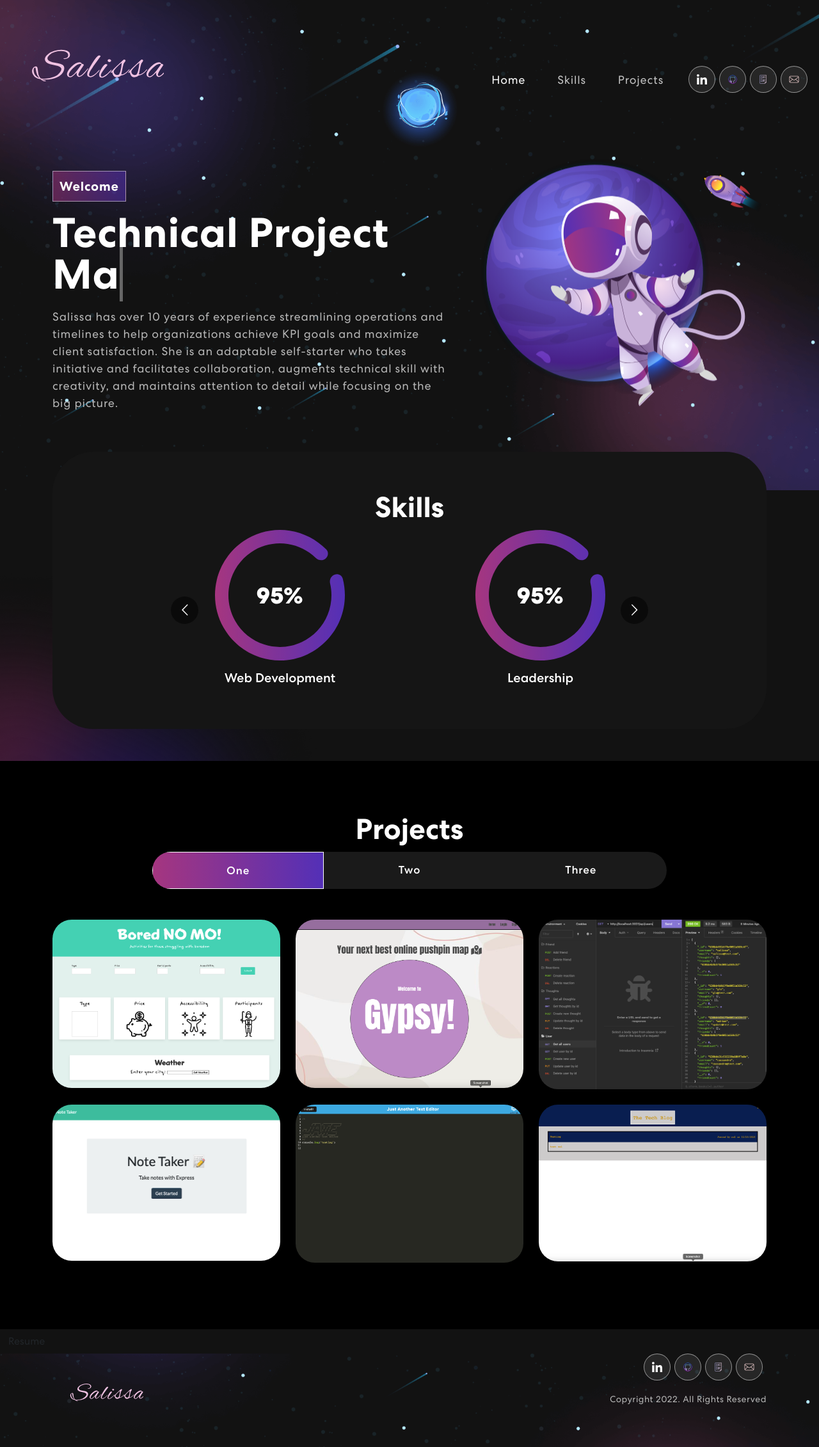
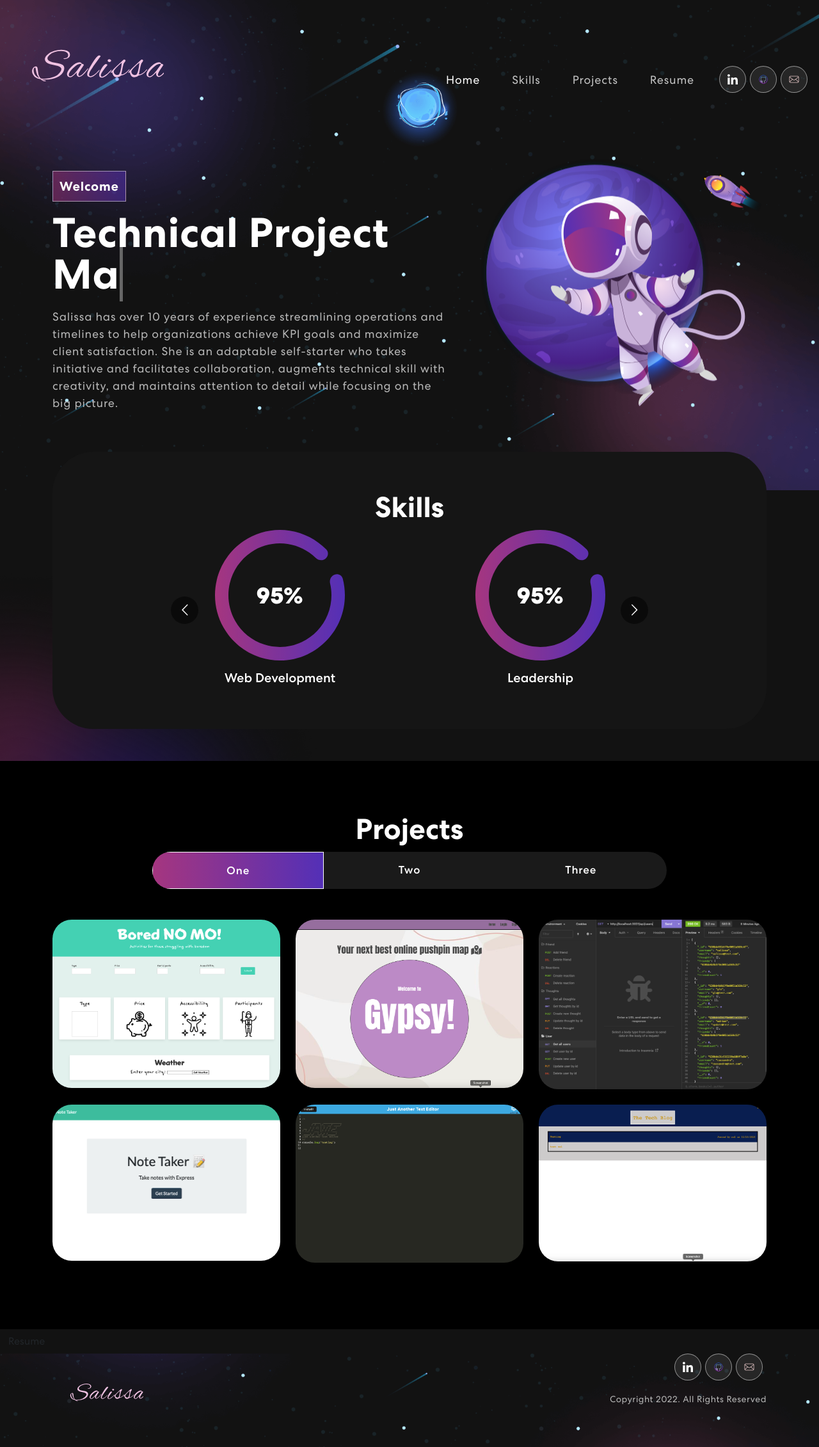
Before and after one commit to Salissa4/Salissa, a React (Create React App) app: page / in a window 1280 px wide. Shown: the whole page at 64% size. Built offline with nearby package versions, Linux system fonts and the light colour scheme.

Commit message:
removing resume div at bottom, adding resume to navbar

```diff
--- a/src/components/Banner.js
+++ b/src/components/Banner.js
@@ -1,6 +1,5 @@
 import { useState, useEffect } from 'react';
 import { Container, Row, Col } from 'react-bootstrap';
-// import { ArrowRightCircle } from 'react-bootstrap-icons';
 import headerImg from '../assets/images/header-img.svg';
 import 'animate.css';
 import TrackVisibility from 'react-on-screen';
@@ -58,7 +57,6 @@ export default function Banner () {
                                 <span className='tagline'>Welcome</span>
                                 <h1><span className='txt-rotate' dataPeriod='1000' data-rotate='[ "Technical Project Manager", "Web Developer"]'><span className='wrap'>{text}</span></span></h1>
                                 <p>Salissa has over 10 years of experience streamlining operations and timelines to help organizations achieve KPI goals and maximize client satisfaction. She is an adaptable self-starter who takes initiative and facilitates collaboration, augments technical skill with creativity, and maintains attention to detail while focusing on the big picture.</p>
-                                {/* <button onClick={() => console.log('connect')}>Connect<ArrowRightCircle size={25}/></button> */}
                             </div>}
                         </TrackVisibility>
                     </Col>
--- a/src/components/Footer.js
+++ b/src/components/Footer.js
@@ -2,8 +2,8 @@ import { Container, Row, Col } from 'react-bootstrap';
 import sal2 from '../assets/images/sal2.svg';
 import navIcon1 from '../assets/images/nav-icon1.svg';
 import git2 from '../assets/images/git2.png';
-import Pdf from '../assets/docs/SH.pdf';
-import resume from '../assets/images/resume.png';
+// import Pdf from '../assets/docs/SH.pdf';
+// import resume from '../assets/images/resume.png';
 import email from '../assets/images/email.png'
 
 export default function Footer () {
@@ -18,7 +18,7 @@ export default function Footer () {
                         <div className='social-icon'>
                             <a href='https://www.linkedin.com/in/salissah/'><img src={navIcon1} alt='linkedin icon' /></a>
                             <a href='https://github.com/Salissa4'><img src={git2} alt='github icon' /></a>
-                            <a href={Pdf} target="_black"><img src={resume} alt='document'/></a>
+                            {/* <a href={Pdf}><img src={resume} alt='document'/></a> */}
                             <a href="mailto:salissa4@gmail.com?"><img src={email} alt='envelope'/></a>
                         </div>
                         <p>Copyright 2022. All Rights Reserved</p>
--- a/src/components/NavBar.js
+++ b/src/components/NavBar.js
@@ -46,12 +46,13 @@ export default function NavBar () {
               <Nav.Link href='#home' className={activeLink === 'home' ? 'active navbar-link' : 'navbar-link'} onClick={() => onUpdateActiveLink('home')}>Home</Nav.Link>
               <Nav.Link href='#skills' className={activeLink === 'skills' ? 'active navbar-link' : 'navbar-link'} onClick={() => onUpdateActiveLink('skills')}>Skills</Nav.Link>
               <Nav.Link href="#projects" className={activeLink === 'projects' ? 'active navbar-link' : 'navbar-link'} onClick={() => onUpdateActiveLink('projects')}>Projects</Nav.Link>
+              <Nav.Link href={Pdf}className={activeLink === 'resume' ? 'active navbar-link' : 'navbar-link'} onClick={() => onUpdateActiveLink('resume')}>Resume</Nav.Link>
             </Nav>
             <span className='navbar-text' >
               <div className='social-icon'>
               <a href='https://www.linkedin.com/in/salissah/'><img src={navIcon1} alt='linked in icon' /></a>
               <a href='https://github.com/Salissa4'><img src={git2} alt='github icon' /></a>
-              <a href={Pdf} target="_black"><img src={resume} alt='document'/></a>
+              {/* <a href={Pdf} target="_black"><img src={resume} alt='document'/></a> */}
               <a href="mailto:salissa4@gmail.com?"><img src={email} alt='envelope'/></a>
               </div>
             </span>
```
